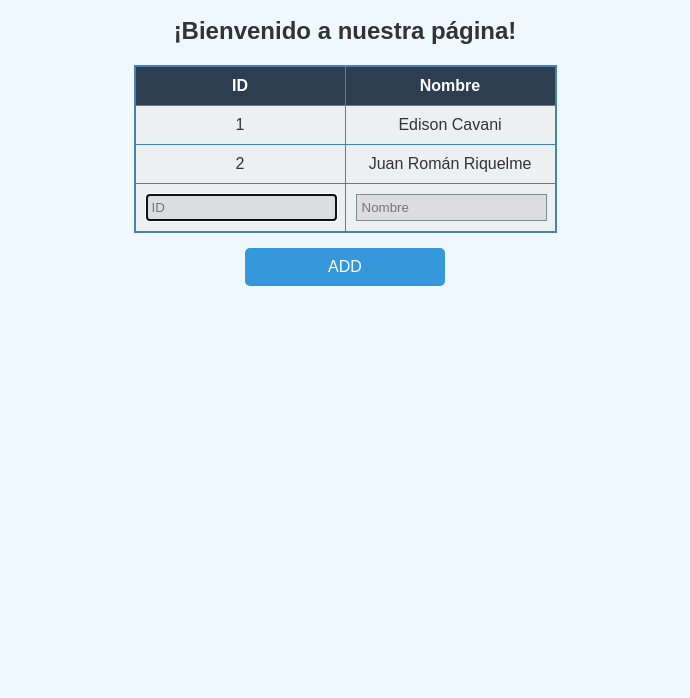
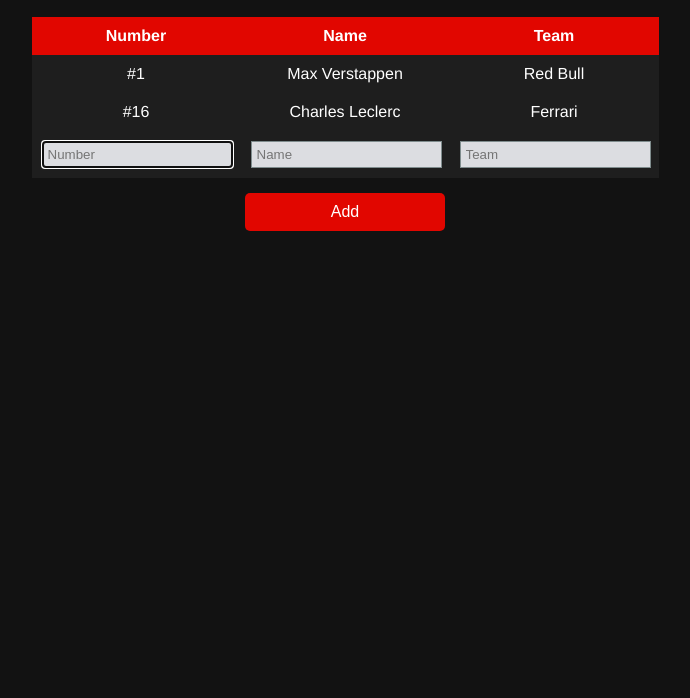
Before and after one commit to MatiBravo47/Dise-oWeb, a plain HTML site: page index.html in a window 1280 px wide. Shown: the part 102-800 px from the top of the page, without its empty margins (295-985 px from the left). Drawn offline with Linux system fonts and the light colour scheme.

Commit message:
change style

```diff
--- a/index.html
+++ b/index.html
@@ -4,22 +4,19 @@
 <head>
     <meta charset="UTF-8">
     <meta name="viewport" content="width=device-width, initial-scale=1.0">
-    <title>Diseño Web</title>
+    <title>F1 Drivers 2025</title>
     <style>
         body {
-            background-color: #f0f8ff;
-            /* Azul pastel suave */
-            font-family: Arial, sans-serif;
-            color: #333;
-            /* Texto en gris oscuro */
+            background-color: #121212;
+            color: #FFFFFF;
+            font-family: 'Helvetica Neue', sans-serif;
         }
 
         table {
             margin: auto;
             border-collapse: collapse;
-            border: 2px solid #4682B4;
             /* Azul acero */
-            background-color: #ecf0f1;
+            background-color: #1e1e1e;
             /* Gris claro */
         }
 
@@ -27,11 +24,10 @@
         td {
             text-align: center;
             padding: 10px;
-            border: 1px solid #4682B4;
         }
 
         th {
-            background-color: #2c3e50;
+            background-color: #e10600;
             /* Gris oscuro */
             color: white;
         }
@@ -40,7 +36,6 @@
             width: 95%;
             padding: 5px;
             background-color: #dcdde1;
-            /* Gris suave */
             border: 1px solid #7f8c8d;
             color: #333;
         }
@@ -48,8 +43,7 @@
         button {
             width: 200px;
             padding: 10px;
-            background-color: #3498db;
-            /* Azul moderno */
+            background-color: #e10600;
             color: white;
             border: none;
             font-size: 16px;
@@ -59,8 +53,7 @@
         }
 
         button:hover {
-            background-color: #2980b9;
-            /* Azul más oscuro al pasar el mouse */
+            background-color: #b00000;
         }
 
         div {
@@ -72,36 +65,39 @@
 
 <body>
 
-    <h1 style="text-align: center; font-size: 48px;">Diseño Web</h1>
-    <h2 style="text-align: center; font-size: 24px">¡Bienvenido a nuestra página!</h2>
+    <h1 style="text-align: center; font-size: 48px;">F1 drivers 2025</h1>
 
     <table>
         <thead>
             <tr>
-                <th>ID</th>
-                <th>Nombre</th>
+                <th>Number</th>
+                <th>Name</th>
+                <th>Team</th>
             </tr>
         </thead>
         <tbody>
             <tr>
-                <td>1</td>
-                <td>Edison Cavani</td>
+                <td>#1</td>
+                <td>Max Verstappen</td>
+                <td>Red Bull</td>
             </tr>
             <tr>
-                <td>2</td>
-                <td>Juan Román Riquelme</td>
+                <td>#16</td>
+                <td>Charles Leclerc</td>
+                <td>Ferrari</td>
             </tr>
         </tbody>
         <tfoot>
             <tr>
-                <td><input type="text" placeholder="ID"></td>
-                <td><input type="text" placeholder="Nombre"></td>
+                <td><input type="text" placeholder="Number"></td>
+                <td><input type="text" placeholder="Name"></td>
+                <td><input type="text" placeholder="Team"></td>
             </tr>
         </tfoot>
     </table>
 
     <div>
-        <button onclick="add()">ADD</button>
+        <button onclick="add()">Add</button>
     </div>
 
     <script>
@@ -119,12 +115,17 @@
             var cell = row.insertCell()
             cell.innerHTML = document.getElementsByTagName('input')[1].value
 
+            var cell = row.insertCell()
+            cell.innerHTML = document.getElementsByTagName('input')[2].value
+
             clear()
         }
 
         function clear() {
             document.getElementsByTagName('input')[0].value = ''
             document.getElementsByTagName('input')[1].value = ''
+            document.getElementsByTagName('input')[2].value = ''
+
             document.getElementsByTagName('input')[0].focus()
         }
     </script>
```
